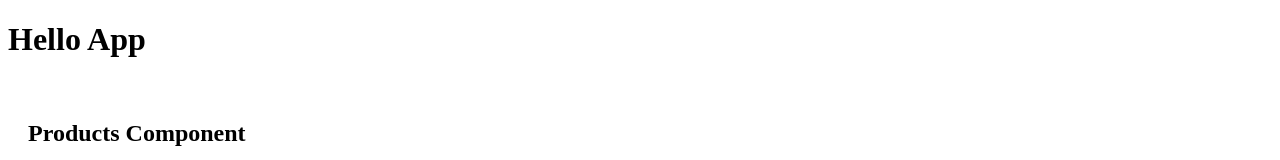
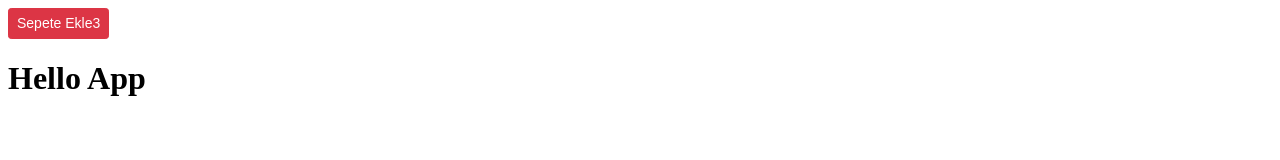
Before and after one commit to oktaydadar-rgb/react-ogren-v1, a React (Vite) app: page / in a window 1280 px wide. Shown: the top 160 px of the page. Built offline with nearby package versions, Linux system fonts and the light colour scheme.

Commit message:
dinamik button örneği ve Destructuring Nedir aciklamadasi

```diff
--- a/src/App.jsx
+++ b/src/App.jsx
@@ -1,9 +1,11 @@
 import React from "react";
 import Products from "./components/Products/Products.jsx";
+import Button from "./components/UI/Button.jsx";
 
 function App() {
   return (
     <div>
+      <Button type="danger" size="sm" title="Sepete Ekle3" />
       <h1>Hello App</h1>
 
       <Products />
--- a/src/components/UI/Button.jsx
+++ b/src/components/UI/Button.jsx
@@ -1,5 +1,7 @@
 import "./Button.css";
-function Button() {
-  return <button className="btn-primary">Sepete Ekle</button>;
+function Button(props) {
+  const classNames = `btn btn-${props.type} btn-${props.size}`;
+
+  return <button className={classNames}>{props.title}</button>;
 }
 export default Button;
```
Also changed, not shown: 1 other file (tests, documents, lock files or other folders).
